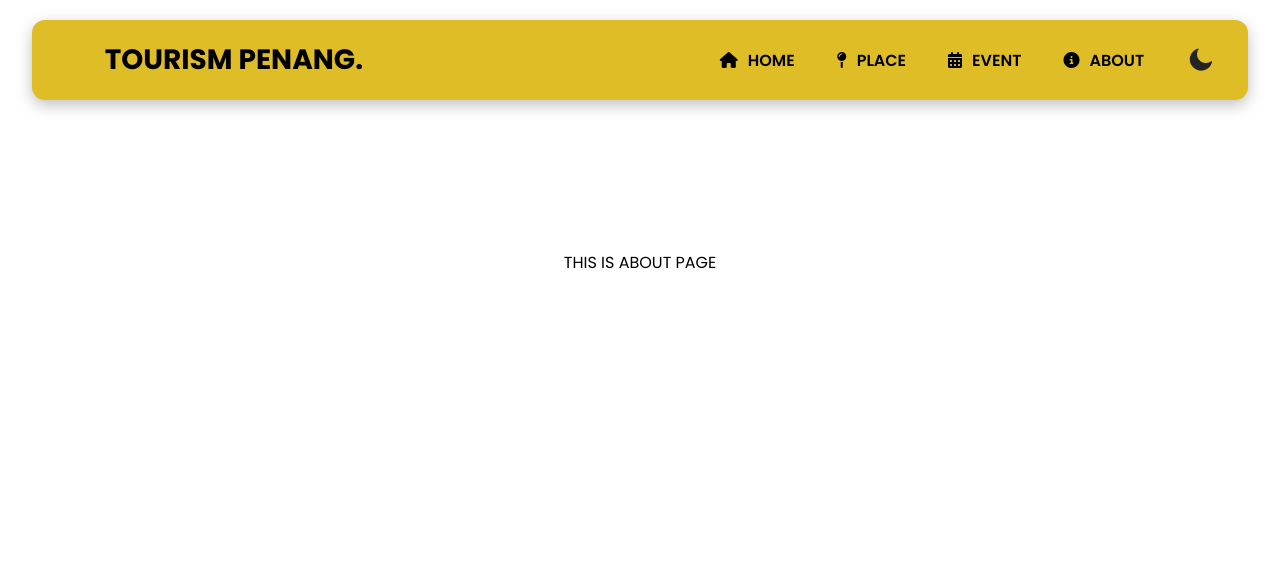
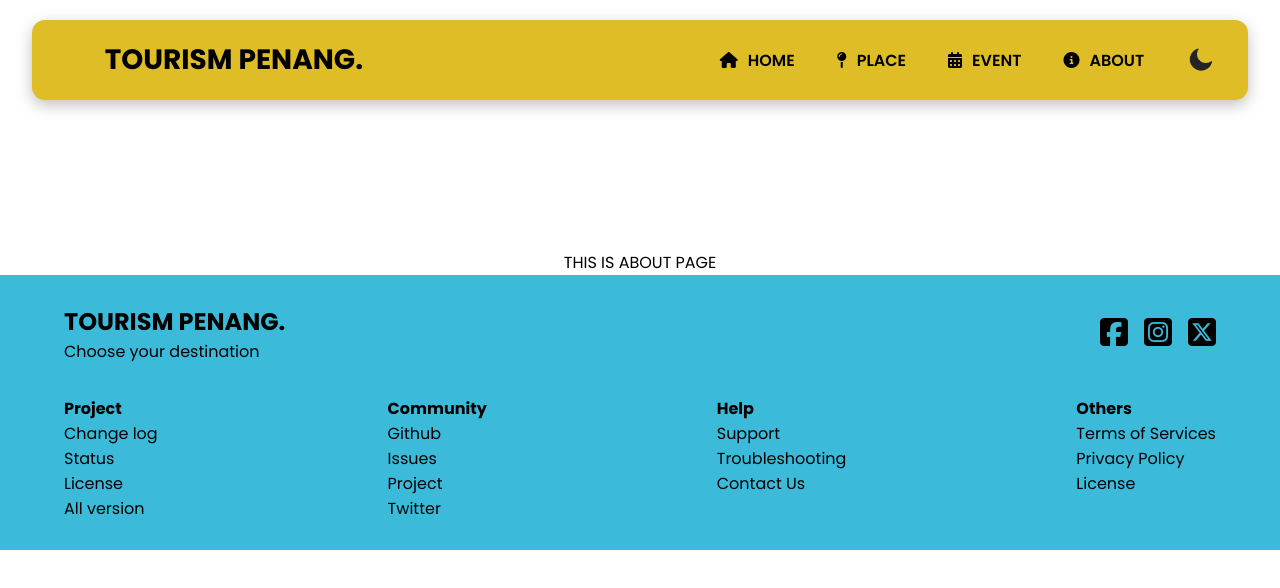
Before and after one commit to Damoshh/TourismPenang, a React (Vite) app: page /about in a window 1280 px wide. Shown: the top 588 px of the page. Built offline with nearby package versions, Linux system fonts and the light colour scheme.

Commit message:
implement footer

```diff
--- a/src/App.jsx
+++ b/src/App.jsx
@@ -6,6 +6,7 @@ import Event from "./pages/Event/Event";
 import Place from "./pages/Place/Place";
 import About from "./pages/About/About";
 import { BrowserRouter as Router, Route, Routes } from "react-router-dom";
+import Footer from "./components/Footer/Footer";
 
 
 function App() {
@@ -27,6 +28,7 @@ function App() {
                 <Route path="/place" element = {<Place/>} />
                 <Route path="/about" element = {<About/>} />
             </Routes>
+            <Footer/>
         </Router>
         </div>
     );
--- /dev/null
+++ b/src/components/Footer/Footer.css
@@ -0,0 +1,94 @@
+.footer{
+    padding: 1.8rem 4rem;
+    background: rgb(59, 186, 218);
+    color: rgb(0, 0, 0);
+}
+
+.top{
+    display: flex;
+    align-items: center;
+    text-align: start;
+    justify-content: space-between;
+    flex-wrap: wrap;
+}
+
+.top i{
+    color: rgb(0, 0, 0);
+    font-size: 2rem;
+    margin-left: 1rem;
+    cursor: pointer;
+}
+
+.bottom{
+    padding-top: 2rem;
+    text-align: start;
+    display: flex;
+    justify-content: space-between;
+    flex-wrap: wrap;
+}
+
+.bottom div{
+    display: flex;
+    flex-direction: column;
+}
+
+.bottom h4{
+    font-size: 1.3 rem;
+    padding: 1 rem 0 .8rem 0;
+}
+
+.bottom a{
+    text-decoration: none;
+    color: rgb(0, 0, 0);
+    padding-bottom: 0.4 rem;
+    font-size: 1.1 rem;
+    cursor: pointer;
+    position: relative;
+    width: fit-content;
+}
+
+.bottom a::after {
+    content: '';
+    position: absolute;
+    width: 0;
+    height: 2px;
+    background: #000;
+    left: 0;
+    bottom: 3px;
+  }
+
+  .bottom a:hover::after {
+    width: 100%;
+  }
+
+  .dark .footer {
+    background: #000;
+    color: #fff;
+  }
+
+  .dark .footer i {
+    color: #fff;
+  }
+
+  .dark .bottom a {
+    color: #fff;
+  }
+
+  .dark .bottom a::after {
+    background: #fff;
+  }
+
+@media screen and (max-width : 800px){
+    .footer{
+        padding: 0.8rem 2rem;
+    }
+
+    .footer i{
+        margin: 1rem 1rem 0 0;
+    }
+
+    .bottom div{
+        width: 50%;
+        margin-bottom: 8px;
+    }
+}
--- a/src/components/Footer/Footer.jsx
+++ b/src/components/Footer/Footer.jsx
@@ -0,0 +1,56 @@
+import React from 'react'
+import "./Footer.css";
+
+const Footer = () => {  return (
+    <div className='footer'>
+        <div className='top'>
+            <div>
+                <h2>TOURISM PENANG.</h2>
+                <p>Choose your destination</p>
+            </div>
+            <div>
+                <a href>
+                    <i className='fa-brands fa-facebook-square'></i>
+                </a>
+                <a>
+                    <i className='fa-brands fa-instagram-square'></i>
+                </a>
+                <a>
+                    <i className='fa-brands fa-square-x-twitter'></i>
+                </a>
+            </div>
+        </div>
+
+        <div className='bottom'>
+            <div>
+                <h4>Project</h4>
+                    <a>Change log</a>
+                    <a>Status</a>
+                    <a>License</a>
+                    <a>All version</a>
+            </div>
+            <div>
+                <h4>Community</h4>
+                    <a>Github</a>
+                    <a>Issues</a>
+                    <a>Project</a>
+                    <a>Twitter</a>
+            </div>
+            <div>
+                <h4>Help</h4>
+                    <a>Support</a>
+                    <a>Troubleshooting</a>
+                    <a>Contact Us</a>
+            </div>
+            <div>
+                <h4>Others</h4>
+                    <a>Terms of Services</a>
+                    <a>Privacy Policy</a>
+                    <a>License</a>
+            </div>
+        </div>
+    </div>
+  )
+}
+
+export default Footer
```
Also changed, not shown: src/assets/search-b.png (deleted), src/assets/search-w.png (deleted).
